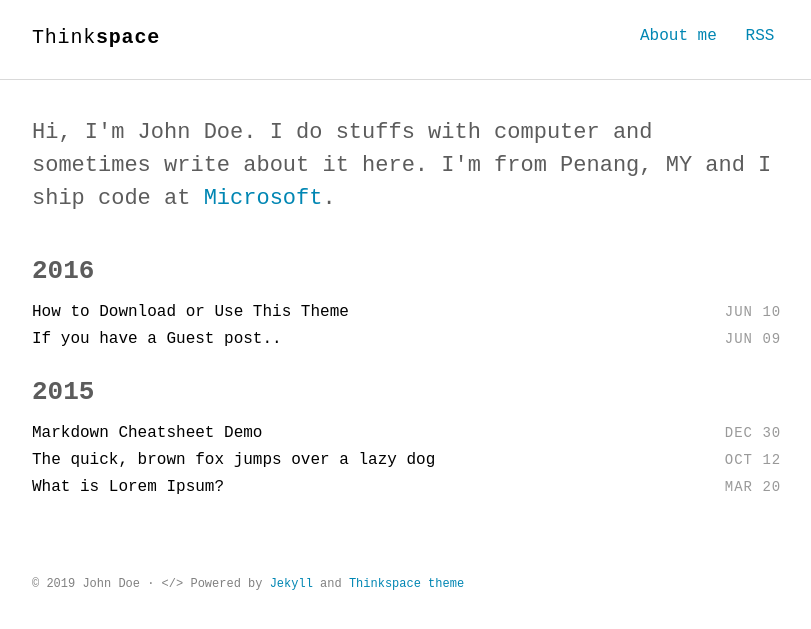
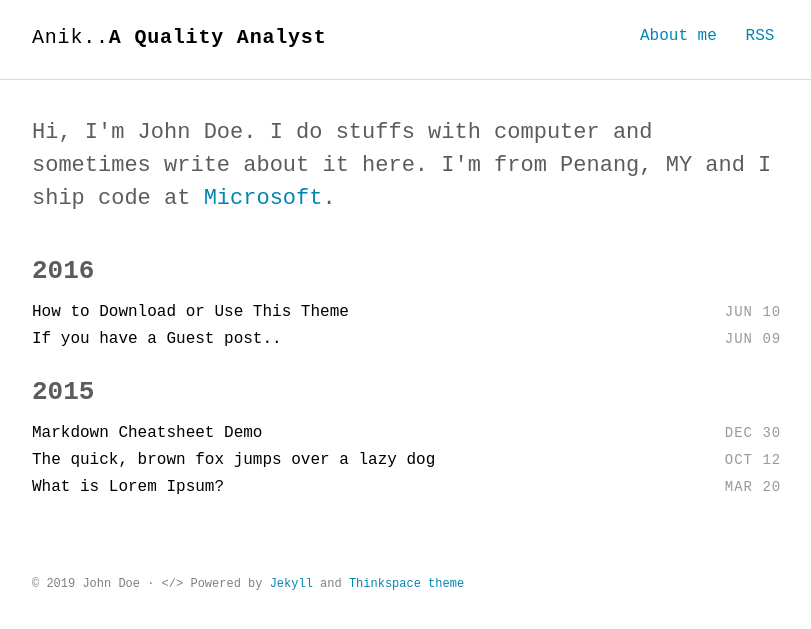
Before and after one commit to Anik-Tester/blog-platform, a Jekyll site: the page built from index.html, in a window 1280 px wide. Shown: the top 629 px of the page, without its empty margins (232-1043 px from the left). Built offline with Jekyll 4.4.1, drawn with Linux system fonts in a browser that asks for light colours; some web fonts are replaced.

Commit message:
updating title

```diff
--- a/_config.yml
+++ b/_config.yml
@@ -1,6 +1,6 @@
 # Site settings
-title_left    : "Think"
-title_right   : "space" # default: ""
+title_left    : "Anik.."
+title_right   : "A Quality Analyst" # default: ""
 description   : "Minimalist Jekyll theme for technical writing blog."
 keywords      : "Jekyll, theme, free, download, SEO, blog, web, minimalist, thinkspace"
 url           : https://heiswayi.github.io/thinkspace # site url
```
